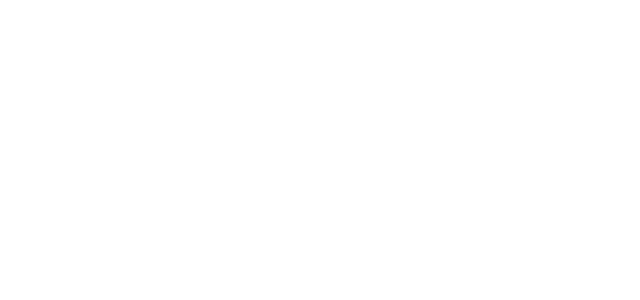
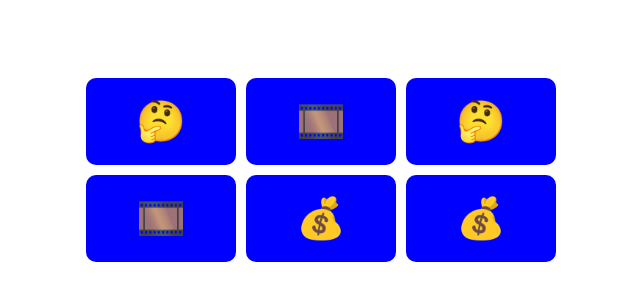
Before and after one commit to apetranov/card-guessing-game, a React (Vite) app: page / in a window 1280 px wide. Shown: the part 238-538 px from the top of the page, without its empty margins (319-959 px from the left). Built offline with nearby package versions, Linux system fonts and the light colour scheme.

Commit message:
Finish generate card deck feature

```diff
--- a/src/App.css
+++ b/src/App.css
@@ -0,0 +1,36 @@
+.cards-grid {
+  display: grid;
+  grid-template-columns: 150px 150px 150px;
+  justify-content: center;
+  align-items: center;
+  gap: 10px;
+}
+
+.card {
+  display: flex;
+  justify-content: center;
+  align-items: center;
+  font-size: 40px;
+  background-color: blue;
+  padding: 20px;
+  border-radius: 10px;
+}
+
+@media (max-width: 700px) {
+  .cards-grid {
+    grid-template-columns: 150px 150px;
+  }
+}
+
+@media (max-width: 320px) {
+  .cards-grid {
+    grid-template-columns: 150px;
+  }
+}
+
+.main-div {
+  display: flex;
+  justify-content: center;
+  align-items: center;
+  height: 100vh;
+}
--- a/src/App.jsx
+++ b/src/App.jsx
@@ -1,9 +1,10 @@
 import './App.css'
+import Cards from './Cards'
 
 function App() {
   return (
-    <div>
-
+    <div className='main-div'>
+      <Cards />
     </div>
   )
 }
--- a/src/Cards.jsx
+++ b/src/Cards.jsx
@@ -1,27 +1,34 @@
 import React from 'react'
+import './App.css'
 
 const cards = [
     {
+        id: 1,
         emoji: '🤔',
         flipped: false
     },
     {
+        id: 2,
         emoji: '🎞️',
         flipped: false
     },
     {
+        id: 3,
         emoji: '🤔',
         flipped: false
     },
     {
+        id: 4,
         emoji: '🎞️',
         flipped: false
     },
     {
+        id: 5,
         emoji: '💰',
         flipped: false
     },
     {
+        id: 6,
         emoji: '💰',
         flipped: false
     },
@@ -29,7 +36,11 @@
 
 function Cards() {
   return (
-    <div>Cards</div>
+    <div className='cards-grid'>
+        {cards.map(card => (
+            <div className='card' key={card.id}>{card.emoji}</div>
+        ))}
+    </div>
   )
 }
 
```
